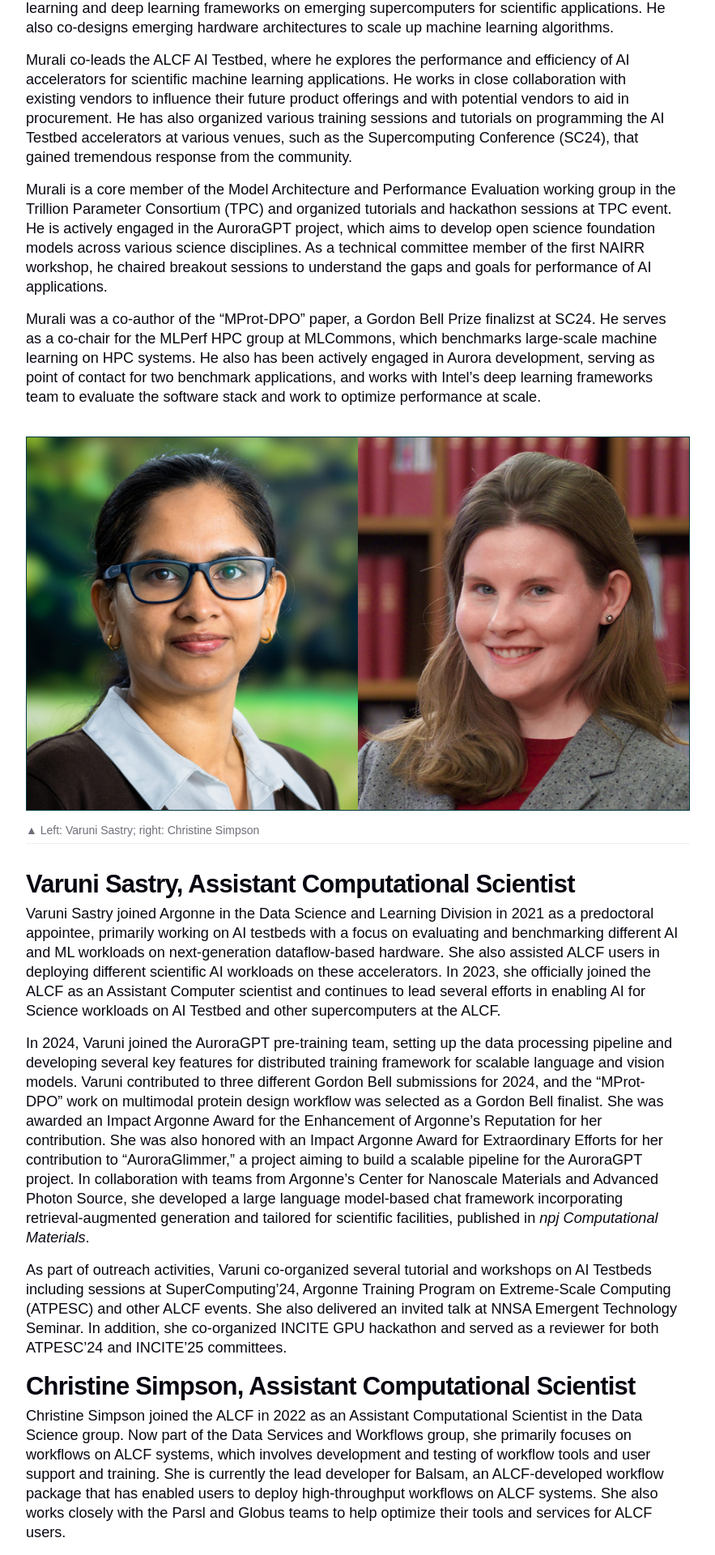
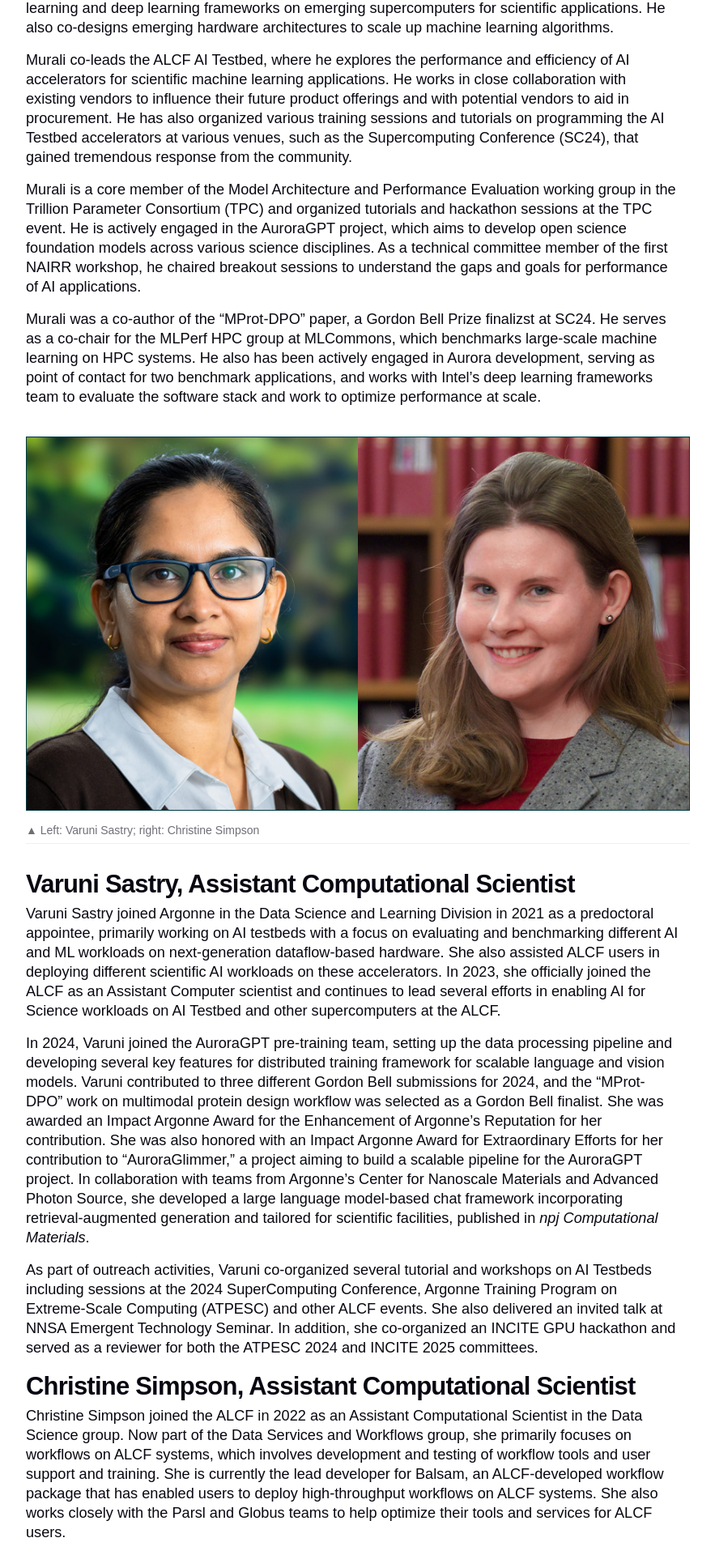
Before and after one commit to argonne-lcf/AR2024, a Jekyll site: the page built from 04_expertise-and-resources/staff-spotlights.md, in a window 1280 px wide. Shown: the part 1507-3427 px from the top of the page at 81% size, without its empty margins (303-1186 px from the left). Built offline with Jekyll 4.4.1, drawn with Linux system fonts in a browser that asks for light colours; some web fonts are replaced.

Commit message:
Update staff-spotlights.md
additional changes from matt

```diff
--- a/04_expertise-and-resources/staff-spotlights.md
+++ b/04_expertise-and-resources/staff-spotlights.md
@@ -31,7 +31,7 @@ Murali develops performance models to identify and address bottlenecks while sca
 
 Murali co-leads the ALCF AI Testbed, where he explores the performance and efficiency of AI accelerators for scientific machine learning applications. He works in close collaboration with existing vendors to influence their future product offerings and with potential vendors to aid in procurement. He has also organized various training sessions and tutorials on programming the AI Testbed accelerators at various venues, such as the Supercomputing Conference (SC24), that gained tremendous response from the community.
 
-Murali is a core member of the Model Architecture and Performance Evaluation working group in the Trillion Parameter Consortium (TPC) and organized tutorials and hackathon sessions at TPC event. He is actively engaged in the AuroraGPT project, which aims to develop open science foundation models across various science disciplines. As a technical committee member of the first NAIRR workshop, he chaired breakout sessions to understand the gaps and goals for performance of AI applications.
+Murali is a core member of the Model Architecture and Performance Evaluation working group in the Trillion Parameter Consortium (TPC) and organized tutorials and hackathon sessions at the TPC event. He is actively engaged in the AuroraGPT project, which aims to develop open science foundation models across various science disciplines. As a technical committee member of the first NAIRR workshop, he chaired breakout sessions to understand the gaps and goals for performance of AI applications.
 
 Murali was a co-author of the “MProt-DPO” paper, a Gordon Bell Prize finalizst at SC24. He serves as a co-chair for the MLPerf HPC group at MLCommons, which benchmarks large-scale machine learning on HPC systems. He also has been actively engaged in Aurora development, serving as point of contact for two benchmark applications, and works with Intel's deep learning frameworks team to evaluate the software stack and work to optimize performance at scale.
 
@@ -48,7 +48,7 @@ Varuni Sastry joined Argonne in the Data Science and Learning Division in 2021 a
 
 In 2024, Varuni joined the AuroraGPT pre-training team, setting up the data processing pipeline and developing several key features for distributed training framework for scalable language and vision models. Varuni contributed to three different Gordon Bell submissions for 2024, and the “MProt-DPO” work on multimodal protein design workflow was selected as a Gordon Bell finalist. She was awarded an Impact Argonne Award for the Enhancement of Argonne's Reputation for her contribution. She was also honored with an Impact Argonne Award for Extraordinary Efforts for her contribution to “AuroraGlimmer,” a project aiming to build a scalable pipeline for the AuroraGPT project. In collaboration with teams from Argonne's Center for Nanoscale Materials and Advanced Photon Source, she developed a large language model-based chat framework incorporating retrieval-augmented generation and tailored for scientific facilities, published in _npj Computational Materials_.
 
-As part of outreach activities, Varuni co-organized several tutorial and workshops on AI Testbeds including sessions at SuperComputing’24, Argonne Training Program on Extreme-Scale Computing (ATPESC) and other ALCF events. She also delivered an invited talk at NNSA Emergent Technology Seminar. In addition, she co-organized INCITE GPU hackathon and served as a reviewer for both ATPESC’24 and INCITE’25 committees.
+As part of outreach activities, Varuni co-organized several tutorial and workshops on AI Testbeds including sessions at the 2024 SuperComputing Conference, Argonne Training Program on Extreme-Scale Computing (ATPESC) and other ALCF events. She also delivered an invited talk at NNSA Emergent Technology Seminar. In addition, she co-organized an INCITE GPU hackathon and served as a reviewer for both the ATPESC 2024 and INCITE 2025 committees.
 
 
 ## Christine Simpson, Assistant Computational Scientist
```
